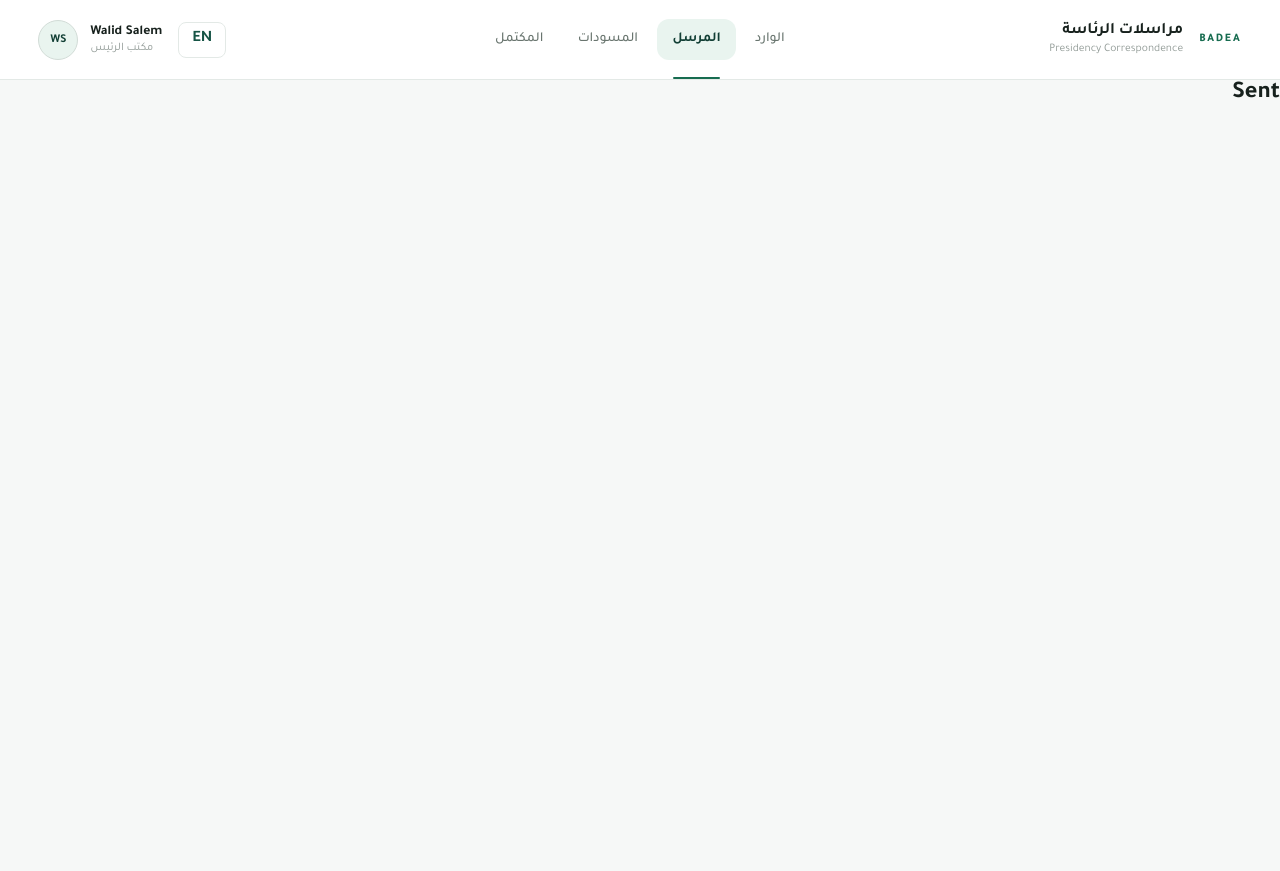
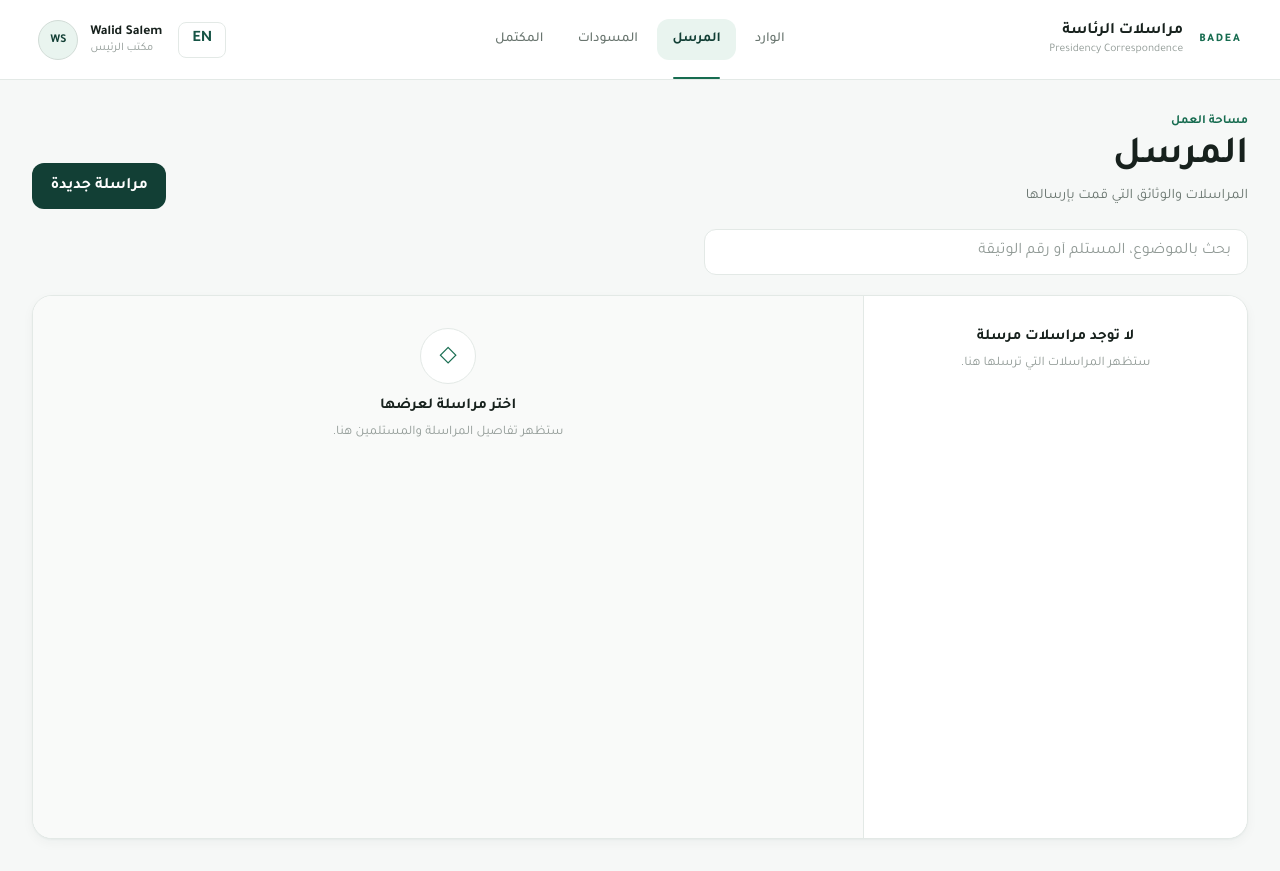
Before and after one commit to Walidelmasri/badea-correspondence-starter, an Angular app: page /sent in a window 1280 px wide. Before the commit the page ends 800 px from the top, so only its background shows below. Built offline with nearby package versions, Linux system fonts and the light colour scheme.

Commit message:
feat: add shared correspondence workspace and sent view

```diff
--- a/src/app/core/i18n/translations.ts
+++ b/src/app/core/i18n/translations.ts
@@ -2,9 +2,9 @@ import { AppLanguage } from './language.service';
 
 type TranslationShape<T> = {
   [Key in keyof T]:
-    T[Key] extends string
-      ? string
-      : TranslationShape<T[Key]>;
+  T[Key] extends string
+  ? string
+  : TranslationShape<T[Key]>;
 };
 
 const AR_TRANSLATIONS = {
@@ -49,7 +49,27 @@ const AR_TRANSLATIONS = {
       documentPreview: 'معاينة الوثيقة',
     },
   },
+  sent: {
+    eyebrow: 'مساحة العمل',
+    title: 'المرسل',
+    description: 'المراسلات والوثائق التي قمت بإرسالها',
+    newCorrespondence: 'مراسلة جديدة',
 
+    search: {
+      label: 'البحث في المراسلات المرسلة',
+      placeholder: 'بحث بالموضوع، المستلم أو رقم الوثيقة',
+    },
+
+    empty: {
+      title: 'لا توجد مراسلات مرسلة',
+      description: 'ستظهر المراسلات التي ترسلها هنا.',
+    },
+
+    detailPlaceholder: {
+      title: 'اختر مراسلة لعرضها',
+      description: 'ستظهر تفاصيل المراسلة والمستلمين هنا.',
+    },
+  },
   user: {
     office: 'مكتب الرئيس',
   },
@@ -98,7 +118,27 @@ const EN_TRANSLATIONS = {
       documentPreview: 'Document Preview',
     },
   },
+  sent: {
+    eyebrow: 'Workspace',
+    title: 'Sent',
+    description: 'Correspondence and documents you have sent',
+    newCorrespondence: 'New Correspondence',
 
+    search: {
+      label: 'Search sent correspondence',
+      placeholder: 'Search by subject, recipient or document number',
+    },
+
+    empty: {
+      title: 'No sent correspondence',
+      description: 'Correspondence you send will appear here.',
+    },
+
+    detailPlaceholder: {
+      title: 'Select correspondence to view',
+      description: 'Correspondence details and recipients will appear here.',
+    },
+  },
   user: {
     office: 'President Office',
   },
--- /dev/null
+++ b/src/app/features/sent/presentation/sent-page.component.html
@@ -0,0 +1,39 @@
+<app-correspondence-workspace
+  [eyebrow]="translation.text().sent.eyebrow"
+  [title]="translation.text().sent.title"
+  [description]="translation.text().sent.description"
+  [searchLabel]="translation.text().sent.search.label"
+  [searchPlaceholder]="translation.text().sent.search.placeholder"
+  [primaryActionLabel]="translation.text().sent.newCorrespondence"
+>
+  <div workspace-list>
+    <div class="sent-empty">
+      <strong>
+        {{ translation.text().sent.empty.title }}
+      </strong>
+
+      <span>
+        {{ translation.text().sent.empty.description }}
+      </span>
+    </div>
+  </div>
+
+  <div workspace-detail>
+    <div class="sent-detail-placeholder">
+      <div
+        class="sent-detail-placeholder__icon"
+        aria-hidden="true"
+      >
+        ◇
+      </div>
+
+      <strong>
+        {{ translation.text().sent.detailPlaceholder.title }}
+      </strong>
+
+      <span>
+        {{ translation.text().sent.detailPlaceholder.description }}
+      </span>
+    </div>
+  </div>
+</app-correspondence-workspace>
--- /dev/null
+++ b/src/app/features/sent/presentation/sent-page.component.scss
@@ -0,0 +1,55 @@
+[workspace-list],
+[workspace-detail] {
+  min-height: 100%;
+}
+
+.sent-empty,
+.sent-detail-placeholder {
+  min-height: 100%;
+
+  display: flex;
+  flex-direction: column;
+  align-items: center;
+  justify-content: center;
+  gap: 0.45rem;
+
+  padding: 2rem;
+
+  text-align: center;
+}
+
+.sent-empty strong,
+.sent-detail-placeholder strong {
+  color: var(--color-text-primary);
+
+  font-size: 0.95rem;
+  font-weight: 700;
+}
+
+.sent-empty span,
+.sent-detail-placeholder span {
+  max-width: 24rem;
+
+  color: var(--color-text-tertiary);
+
+  font-size: 0.82rem;
+  line-height: 1.7;
+}
+
+.sent-detail-placeholder__icon {
+  width: 3.5rem;
+  height: 3.5rem;
+
+  display: grid;
+  place-items: center;
+
+  margin-block-end: 0.4rem;
+
+  border: 1px solid var(--color-border);
+  border-radius: 50%;
+
+  background: var(--color-surface);
+  color: var(--color-primary-700);
+
+  font-size: 1.4rem;
+}
--- a/src/app/features/sent/presentation/sent-page.component.ts
+++ b/src/app/features/sent/presentation/sent-page.component.ts
@@ -1,16 +1,22 @@
 import {
   ChangeDetectionStrategy,
   Component,
+  inject,
 } from '@angular/core';
+
+import { TranslationService } from '../../../core/i18n/translation.service';
+import { CorrespondenceWorkspaceComponent } from '../../../shared/ui/correspondence-workspace/correspondence-workspace.component';
 
 @Component({
   selector: 'app-sent-page',
   standalone: true,
-  template: `
-    <section>
-      <h1>Sent</h1>
-    </section>
-  `,
+  imports: [
+    CorrespondenceWorkspaceComponent,
+  ],
+  templateUrl: './sent-page.component.html',
+  styleUrl: './sent-page.component.scss',
   changeDetection: ChangeDetectionStrategy.OnPush,
 })
-export class SentPageComponent {}
+export class SentPageComponent {
+  readonly translation = inject(TranslationService);
+}
```
